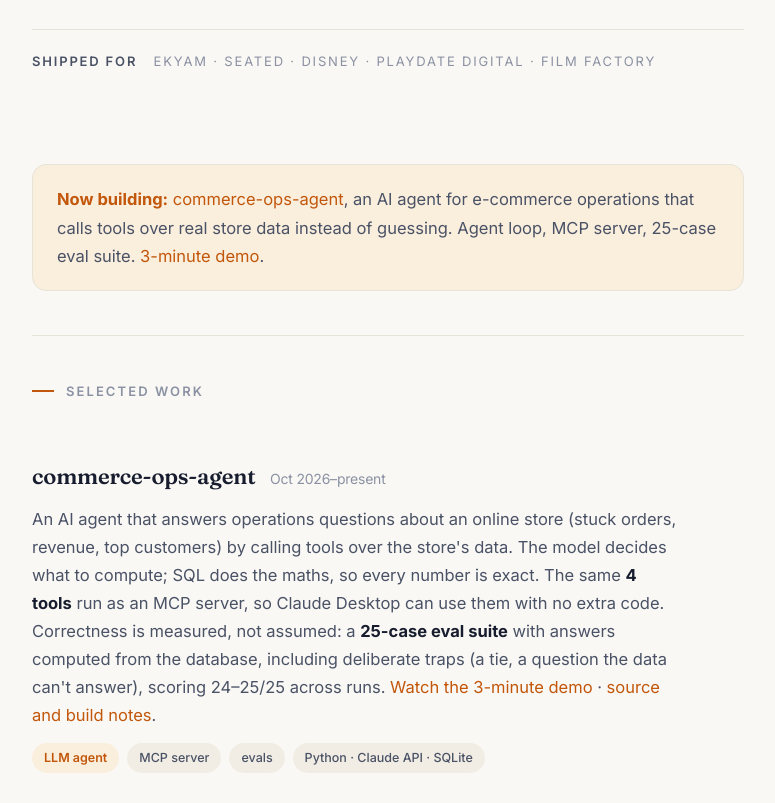
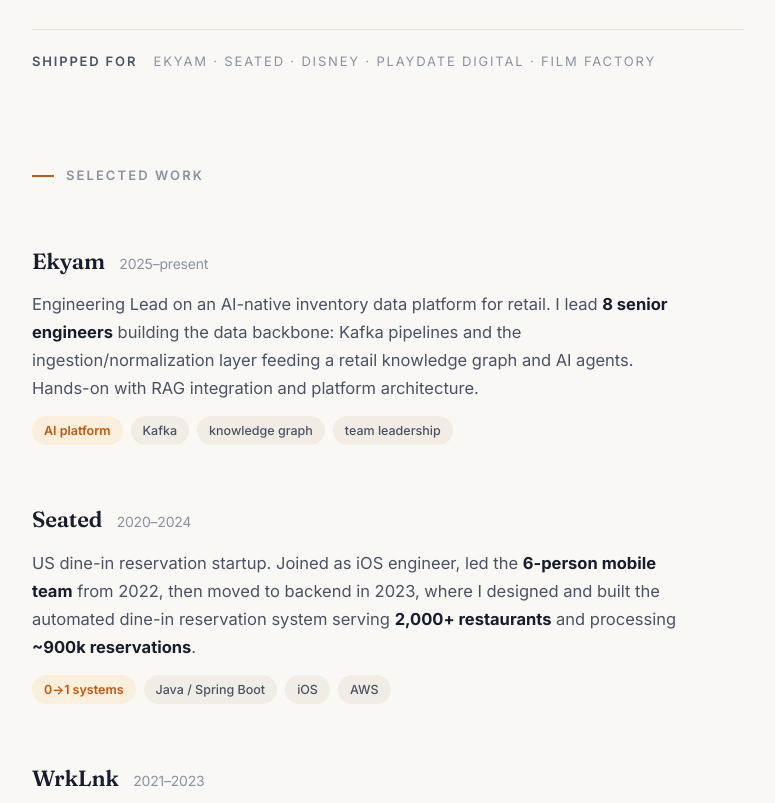
Before and after one commit to chmAli/chmAli.github.io, a plain HTML site: page index.html in a window 1280 px wide. Shown: the part 480-1283 px from the top of the page, without its empty margins (252-1027 px from the left). Drawn offline with Linux system fonts and the light colour scheme.

Commit message:
remove the commerce-ops-agent section

```diff
--- a/index.html
+++ b/index.html
@@ -63,34 +63,8 @@
   <div class="clients"><b>Shipped for</b> &nbsp; Ekyam · Seated · Disney · PlayDate Digital · Film Factory</div>
 </div>
 
-<section id="now">
-  <div class="now-box">
-    <strong>Now building:</strong> <a href="https://github.com/chmAli/commerce-ops-agent">commerce-ops-agent</a>,
-    an AI agent for e-commerce operations that calls tools over real store data instead of guessing.
-    Agent loop, MCP server, 25-case eval suite. <a href="https://youtu.be/tKpJAmB9jJ4">3-minute demo</a>.
-  </div>
-</section>
-
 <section id="work">
   <h2>Selected Work</h2>
-
-  <div class="case">
-    <h3><a href="https://github.com/chmAli/commerce-ops-agent">commerce-ops-agent</a> <span class="when">Oct 2026–present</span></h3>
-    <p>
-      An AI agent that answers operations questions about an online store (stuck orders, revenue,
-      top customers) by calling tools over the store's data. The model decides what to compute;
-      SQL does the maths, so every number is exact. The same <span class="num">4 tools</span> run as an
-      MCP server, so Claude Desktop can use them with no extra code. Correctness is measured, not assumed:
-      a <span class="num">25-case eval suite</span> with answers computed from the database, including
-      deliberate traps (a tie, a question the data can't answer), scoring 24–25/25 across runs.
-      <a href="https://youtu.be/tKpJAmB9jJ4">Watch the 3-minute demo</a> ·
-      <a href="https://github.com/chmAli/commerce-ops-agent">source and build notes</a>.
-    </p>
-    <div class="tags">
-      <span class="tag hot">LLM agent</span><span class="tag">MCP server</span>
-      <span class="tag">evals</span><span class="tag">Python · Claude API · SQLite</span>
-    </div>
-  </div>
 
   <div class="case">
     <h3><a href="https://ekyam.ai">Ekyam</a> <span class="when">2025–present</span></h3>
@@ -244,12 +218,8 @@
 <section id="writing">
   <h2>Writing</h2>
   <div class="post">
-    <a class="t" href="https://github.com/chmAli/commerce-ops-agent/blob/main/notes.md">Build notes: commerce-ops-agent, day by day</a>
-    <span class="d">Oct 2026</span>
-  </div>
-  <div class="post">
     <span class="t soon">Evals: how I know my agent's answers are right</span>
-    <span class="d">coming Nov 2026</span>
+    <span class="d">coming Dec 2026</span>
   </div>
   <p style="margin-top:14px; color: var(--muted); font-size: 15px;">
     Notes from building LLM applications in public: agents, MCP, evals. Also on
```
